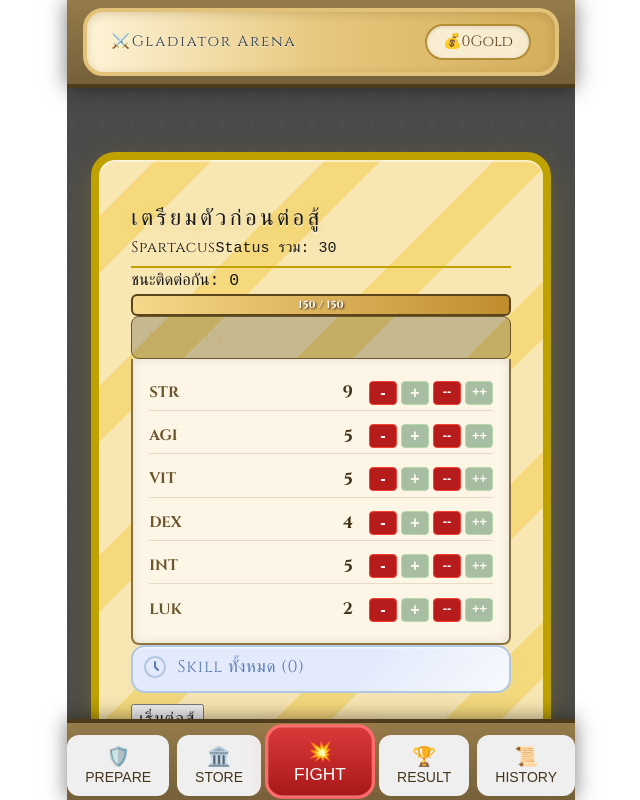
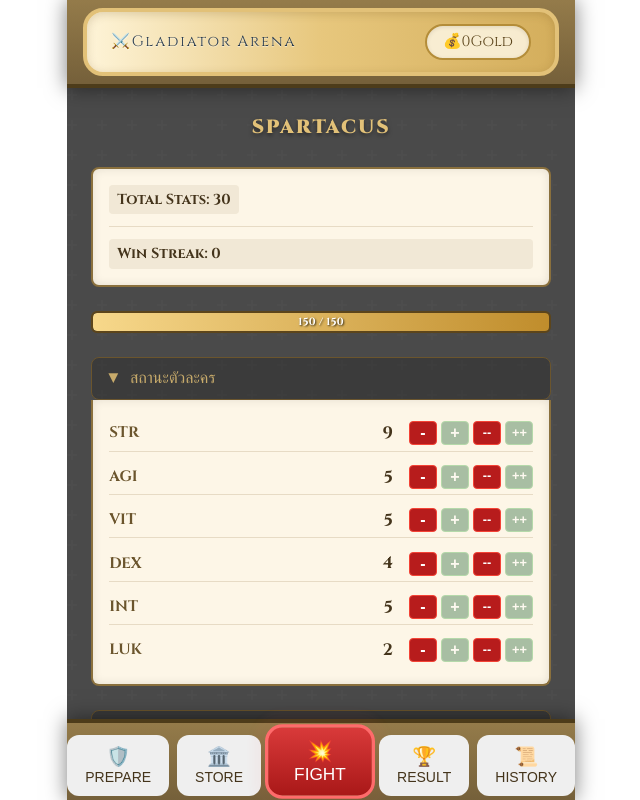
Before and after one commit to NumpolPoldongnok/FightingGame, a Vue app in the folder gladiator-fight/: page /#/fight in a window 1280 px wide. Shown: the whole page, without its empty margins (65-705 px from the left). Built offline with nearby package versions, Linux system fonts and the light colour scheme.

Commit message:
feat: enhance PrepareScene and ResultScene components; improve layout, styling, and add skill choice functionality

```diff
--- a/gladiator-fight/src/components/PrepareScene.vue
+++ b/gladiator-fight/src/components/PrepareScene.vue
@@ -3,7 +3,6 @@ import type { Character } from '../store/useGameStore'
 import CharacterStatus from './CharacterStatus.vue';
 import HPBar from './HPBar.vue';
 import SkillList from './SkillList.vue';
-
 
 const props = defineProps<{
   character: Character
@@ -17,67 +16,137 @@ function totalStatus(c: Character) {
 </script>
 
 <template>
-  <div class="gladiator-prepare-bg max-w-2xl mx-auto rounded-2xl shadow-2xl border-8 border-yellow-800 p-8 mt-8 mb-8">
-    <h2 class="text-2xl font-extrabold mb-4 text-center text-yellow-900 tracking-widest gladiator-title">เตรียมตัวก่อนต่อสู้</h2>
+    <h2 class="prepare-title">{{ character.name }}</h2>
     <div v-if="character">
-      <div class="flex flex-col sm:flex-row items-center justify-between mb-2 gap-2 gladiator-header">
-        <span class="text-xl font-bold text-yellow-900 gladiator-name">{{ character.name }}</span>
-        <span class="text-base text-yellow-800 gladiator-status-sum">Status รวม: <span class="font-bold text-yellow-900">{{ totalStatus(character) }}</span></span>
+      <!-- Character Info Header -->
+      <header class="character-header">
+        <div class="header-main">
+          <span class="status-sum">Total Stats: {{ totalStatus(character) }}</span>
+        </div>
+        <div class="win-streak">Win Streak: {{ character.winStreak }}</div>
+      </header>
+
+      <!-- Main Content Body -->
+      <div class="prepare-body">
+        <HPBar :value="character.hp" :max="character.maxHp" type="player" />
+        <CharacterStatus :character="character" :showButtons="true"/>
+        <SkillList :skills="character.skills" />
       </div>
-      <div class="mb-2 text-yellow-800 gladiator-streak">ชนะติดต่อกัน: <span class="font-bold">{{ character.winStreak }}</span></div>
-      <HPBar :value="character.hp" :max="character.maxHp" />
-      <CharacterStatus :character="character" title="Status" :showButtons="true"/>
-      <SkillList :skills="character.skills" />
-      <div v-if="character.hp <= 0" class="mt-4 text-center">
-        <p class="text-lg text-red-700 font-bold mb-2">ตายแล้ว</p>
-        <button @click="$emit('restart')" class="gladiator-btn bg-gradient-to-r from-yellow-700 to-yellow-900 text-yellow-100 font-extrabold shadow-lg border-2 border-yellow-800 hover:from-yellow-800 hover:to-yellow-900 transition-colors px-6 py-2 rounded-lg">เกิดใหม่</button>
-      </div>
-      <template v-else>
-        <div class="flex justify-center mt-4">
-          <button @click="$emit('start-fight')" class="gladiator-btn bg-gradient-to-r from-yellow-700 to-yellow-900 text-yellow-100 font-extrabold shadow-lg border-2 border-yellow-800 hover:from-yellow-800 hover:to-yellow-900 transition-colors px-8 py-2 rounded-lg">เริ่มต่อสู้</button>
+
+      <!-- Action Footer -->
+      <footer class="prepare-footer">
+        <div v-if="character.hp <= 0" class="text-center">
+          <p class="death-message">YOU HAVE FALLEN</p>
+          <button @click="$emit('restart')" class="action-btn btn-restart">
+            RESTART
+          </button>
         </div>
-      </template>
+      </footer>
     </div>
-  </div>
 </template>
 
 <style scoped>
-.gladiator-prepare-bg {
-  background: repeating-linear-gradient(135deg, #f9e7b3 0 40px, #f5d97c 40px 80px, #f9e7b3 80px 120px);
-  box-shadow: 0 12px 36px #bfa10044, 0 2px 0 #fff8 inset;
-  margin-top: 2.5rem;
-  margin-bottom: 2.5rem;
-  border-radius: 1.5rem;
-  border: 8px solid #bfa100;
-  padding: 2.5rem 2rem 2.5rem 2rem;
+/* === Gladiator Themed Prepare Scene === */
+
+.prepare-title {
+  font-family: 'Cinzel', serif;
+  font-size: 1.2rem;
+  font-weight: 900;
+  text-align: center;
+  color: #e2c178;
+  text-transform: uppercase;
+  letter-spacing: 0.1em;
+  text-shadow: 0 2px 4px rgba(0,0,0,0.5);
+  margin: 0 0 1.5rem 0;
 }
-.gladiator-title {
-  text-shadow: 0 2px 0 #fff8, 0 4px 12px #bfa10044;
-  letter-spacing: 0.15em;
-  color: #181818 !important;
+
+.character-header {
+  background-color: #fdf6e7;
+  color: #44341b;
+  border-radius: 8px;
+  border: 2px solid #8a703d;
+  padding: 1rem;
+  margin-bottom: 1.5rem;
+  box-shadow: inset 0 0 10px rgba(0,0,0,0.1);
 }
-.gladiator-header {
-  border-bottom: 2px solid #bfa100;
-  padding-bottom: 0.3em;
+
+.header-main {
+  display: flex;
+  justify-content: space-between;
+  align-items: baseline;
+  flex-wrap: wrap;
+  gap: 0.5rem;
+  border-bottom: 1px solid rgba(138, 112, 61, 0.2);
+  padding-bottom: 0.75rem;
+  margin-bottom: 0.75rem;
 }
-.gladiator-name {
+
+.character-name {
   font-family: 'Cinzel', serif;
-  letter-spacing: 0.04em;
-  color: #181818 !important;
+  font-size: 1.5rem;
+  font-weight: 700;
 }
-.gladiator-status-sum {
-  font-family: 'Share Tech Mono', monospace;
-  color: #181818 !important;
+
+.status-sum, .win-streak {
+  font-weight: 600;
+  font-size: 0.9rem;
+  background: rgba(138, 112, 61, 0.1);
+  padding: 0.2rem 0.5rem;
+  border-radius: 4px;
 }
-.gladiator-streak {
-  font-family: 'Share Tech Mono', monospace;
-  font-size: 1.1em;
-  color: #181818 !important;
+
+.prepare-body {
+  display: flex;
+  flex-direction: column;
+  gap: 1.5rem;
 }
-.gladiator-btn {
+
+.prepare-footer {
+  margin-top: 2rem;
+}
+
+.death-message {
   font-family: 'Cinzel', serif;
-  letter-spacing: 0.08em;
-  font-size: 1.13em;
-  color: #181818 !important;
+  font-size: 1.2rem;
+  font-weight: 700;
+  color: #b71c1c;
+  margin-bottom: 1rem;
+  text-transform: uppercase;
+}
+
+.action-btn {
+  font-family: 'Cinzel', serif;
+  font-weight: 700;
+  font-size: 1.2rem;
+  padding: 0.75rem 2.5rem;
+  border-radius: 8px;
+  border-width: 3px;
+  border-style: solid;
+  color: #fff;
+  cursor: pointer;
+  text-transform: uppercase;
+  letter-spacing: 0.05em;
+  transition: all 0.2s;
+}
+
+.btn-fight {
+  background: linear-gradient(to bottom, #c08d2c, #8a621c);
+  border-color: #f7d88b;
+  color: #fff;
+  text-shadow: 0 1px 2px rgba(0,0,0,0.4);
+}
+.btn-fight:hover {
+  background: linear-gradient(to bottom, #d89e31, #a07421);
+  box-shadow: 0 0 15px #e2c17880;
+}
+
+.btn-restart {
+  background: linear-gradient(to bottom, #b71c1c, #8a1414);
+  border-color: #ef4444;
+  text-shadow: 0 1px 2px rgba(0,0,0,0.4);
+}
+.btn-restart:hover {
+  background: linear-gradient(to bottom, #c92c2c, #a02424);
+  box-shadow: 0 0 15px #b71c1c80;
 }
 </style>
--- a/gladiator-fight/src/components/ResultScene.vue
+++ b/gladiator-fight/src/components/ResultScene.vue
@@ -4,53 +4,212 @@ import type { Skill } from '../store/skillUtils'
 import CharacterStatus from './CharacterStatus.vue'
 import HPBar from './HPBar.vue'
 import { computed, onMounted } from 'vue';
-
 import SkillChoicePanel from './SkillChoicePanel.vue'
 
 const props = defineProps<{
   character: Character,
   skillChoices: Skill[]
 }>()
+
 defineEmits(['choose-skill', 'restart', 'back', 'refresh-skill'])
 
 const win = computed(() => props.character.hp > 0)
+
 onMounted(() => {
   console.log('Mounting ResultScene with skill choices:', props.skillChoices)
 })
 </script>
 
 <template>
-  <div>
+  <!-- Main container with dynamic class for win/lose state -->
+  <div class="result-container" :class="win ? 'result-win' : 'result-lose'">
 
-    <div>
-      <table>
-        <tbody>
-            <tr style="vertical-align: top; text-align: center;">
-            <td>
-              <h2>ผลการต่อสู้</h2>
-              <div>
-              <span>ชนะติดต่อกัน: {{ character.winStreak }}</span>
-              <span v-if="win">ได้เงิน: <strong>{{ character.lastMoneyEarned }}</strong></span>
-              </div>
-              <HPBar v-if="character" :value="character.hp" :max="character.maxHp" />
-              <CharacterStatus :character="character" title="Status หลังชนะ" />
-            </td>
-            <td>
-              <div>
-              <h2 v-if="win">คุณชนะ!</h2>
-              <h2 v-else>คุณแพ้</h2>
-              </div>
-              <SkillChoicePanel :skill-choices="skillChoices" @choose-skill="$emit('choose-skill', $event)"
-              @refresh-skill="$emit('refresh-skill')" @back="$emit('back')" />
-            </td>
-            </tr>
-        </tbody>
-      </table>
+    <!-- Header showing the main result -->
+    <header class="result-header">
+      <h2 class="result-title">{{ win ? 'VICTORY' : 'DEFEAT' }}</h2>
+      <p class="result-subtitle">{{ win ? 'You are triumphant in the arena!' : 'You have fallen...' }}</p>
+    </header>
+
+    <!-- Summary of earnings and streaks -->
+    <div class="result-summary">
+      <div class="summary-item">
+        <span>Win Streak</span>
+        <strong>{{ character.winStreak }}</strong>
+      </div>
+      <div v-if="win" class="summary-item">
+        <span>Gold Earned</span>
+        <strong class="gold-earned">+{{ character.lastMoneyEarned }}</strong>
+      </div>
     </div>
-    <div v-if="character.hp <= 0">
-      <p>ตายแล้ว</p>
-      <button @click="$emit('restart')">เกิดใหม่</button>
-      <button @click="$emit('back')">กลับหน้าเตรียมตัว</button>
+
+    <!-- Character's final status -->
+    <div class="character-final-status">
+      <HPBar :value="character.hp" :max="character.maxHp" :type="win ? 'player' : 'enemy'" />
+      <CharacterStatus :character="character" title="Final Status" :show-buttons="true" />
     </div>
+
+    <!-- Main action panel based on result -->
+    <template v-if="win">
+      <SkillChoicePanel
+        :skill-choices="skillChoices"
+        @choose-skill="$emit('choose-skill', $event)"
+        @refresh-skill="$emit('refresh-skill')"
+        @back="$emit('back')"
+      />
+    </template>
+    <template v-else>
+      <div class="death-actions">
+        <p>Your journey ends here... for now.</p>
+        <button class="action-btn btn-restart" @click="$emit('restart')">RESTART</button>
+        <button class="action-btn btn-back" @click="$emit('back')">BACK TO PREPARE</button>
+      </div>
+    </template>
+
   </div>
 </template>
+
+<style scoped>
+/* === Gladiator Themed Result Scene === */
+
+.result-container {
+  width: 100%;
+  border-radius: 12px;
+  border-width: 4px;
+  border-style: solid;
+  padding: 1.5rem 2rem;
+  box-sizing: border-box;
+  margin-top: 1rem;
+  transition: all 0.3s ease-in-out;
+}
+
+/* --- THEMES --- */
+.result-win {
+  border-color: #e2c178;
+  background: radial-gradient(circle, #4a3c1a 0%, #2a2a2a 70%);
+  box-shadow: 0 5px 30px #e2c17844;
+}
+.result-lose {
+  border-color: #8a1414;
+  background: radial-gradient(circle, #4a1a1a 0%, #2a2a2a 70%);
+  box-shadow: 0 5px 30px #b71c1c44;
+}
+/* -------------- */
+
+.result-header {
+  text-align: center;
+  margin-bottom: 2rem;
+}
+.result-title {
+  font-family: 'Cinzel', serif;
+  font-size: 4rem;
+  font-weight: 900;
+  line-height: 1;
+  text-transform: uppercase;
+  letter-spacing: 0.1em;
+}
+.result-win .result-title {
+  color: #f7d88b;
+  text-shadow: 0 0 15px #f7d88b, 0 0 5px #fff;
+}
+.result-lose .result-title {
+  color: #ef4444;
+  text-shadow: 0 0 15px #ef4444;
+}
+
+.result-subtitle {
+  font-size: 1.1rem;
+  color: #c8ab6b;
+  margin-top: 0.5rem;
+  opacity: 0.8;
+}
+
+.result-summary {
+  display: flex;
+  justify-content: center;
+  gap: 1rem;
+  background-color: #fdf6e7;
+  color: #44341b;
+  border-radius: 8px;
+  border: 2px solid #8a703d;
+  padding: 1rem;
+  margin-bottom: 2rem;
+  box-shadow: inset 0 0 10px rgba(0,0,0,0.1);
+  text-align: center;
+}
+.summary-item {
+  display: flex;
+  flex-direction: column;
+  flex: 1;
+}
+.summary-item span {
+  font-size: 0.9rem;
+  color: #6b552d;
+  margin-bottom: 0.25rem;
+}
+.summary-item strong {
+  font-size: 1.5rem;
+  font-weight: 700;
+}
+.gold-earned {
+  color: #b48d39;
+}
+
+.character-final-status {
+  margin-bottom: 2rem;
+  display: flex;
+  flex-direction: column;
+  gap: 1.5rem;
+}
+
+.death-actions {
+  text-align: center;
+  margin-top: 2rem;
+  padding: 1.5rem;
+  background: rgba(0,0,0,0.2);
+  border-radius: 8px;
+}
+.death-actions p {
+  margin-bottom: 1.5rem;
+  color: #c8ab6b;
+}
+.death-actions .action-btn {
+  margin: 0 0.5rem;
+}
+.action-btn {
+  font-family: 'Cinzel', serif;
+  font-weight: 700;
+  font-size: 1rem;
+  padding: 0.75rem 1.5rem;
+  border-radius: 8px;
+  border-width: 3px;
+  border-style: solid;
+  color: #fff;
+  cursor: pointer;
+  text-transform: uppercase;
+  letter-spacing: 0.05em;
+  transition: all 0.2s;
+}
+.btn-restart {
+  background: linear-gradient(to bottom, #b71c1c, #8a1414);
+  border-color: #ef4444;
+}
+.btn-restart:hover {
+  background: linear-gradient(to bottom, #c92c2c, #a02424);
+}
+.btn-back {
+  background: linear-gradient(to bottom, #6b552d, #4a3c23);
+  border-color: #c8ab6b;
+}
+.btn-back:hover {
+  background: linear-gradient(to bottom, #8a703d, #6b552d);
+}
+
+@media (max-width: 640px) {
+  .result-title {
+    font-size: 2.5rem;
+  }
+  .result-container {
+    padding: 1rem;
+  }
+}
+</style>
--- a/gladiator-fight/src/components/SkillList.vue
+++ b/gladiator-fight/src/components/SkillList.vue
@@ -14,212 +14,158 @@ function showDetail(i: number) {
 function hideDetail() {
   hovered.value = null
 }
-
-const maxPerRow = 6
-
 </script>
 
 <template>
-  <details class="skill-list-fold genshin-skill-list-outer" :open="false">
-    <summary class="skill-list-summary genshin-skill-list-summary">
-      <span class="genshin-skill-list-title">
-        <svg width="22" height="22" viewBox="0 0 22 22" fill="none" xmlns="http://www.w3.org/2000/svg" style="vertical-align:middle;margin-right:0.4em;"><circle cx="11" cy="11" r="10" fill="#e3eafc" stroke="#b2c7e1" stroke-width="2"/><path d="M11 6v5l3 3" stroke="#5b7bb2" stroke-width="2" stroke-linecap="round" stroke-linejoin="round"/></svg>
-        Skill ทั้งหมด ({{ skills.length }})
-      </span>
+  <details class="skill-list-fold" open>
+    <summary class="skill-list-summary">
+      สกิลทั้งหมด ({{ skills.length }})
     </summary>
-    <div class="skill-list genshin-skill-list">
-      <template v-for="(skill, i) in skills" :key="i">
-        <span
-          class="skill-icon genshin-skill genshin-skill-btn"
+    <div class="skill-grid">
+      <div
+        v-for="(skill, i) in skills"
+        :key="i"
+        class="skill-item"
         @mouseenter="showDetail(i)"
         @mouseleave="hideDetail"
         tabindex="0"
         @focus="showDetail(i)"
         @blur="hideDetail"
       >
-          <span class="genshin-labels">
-            <span v-if="skill.buff" class="stat-label buff genshin-buff">[+{{ skill.buff.statusType.toUpperCase() }}]</span>
-            <span v-if="skill.debuff" class="stat-label debuff genshin-debuff">[-{{ skill.debuff.statusType.toUpperCase() }}]</span>
-          </span>
-          <div v-if="hovered === i" class="skill-popup genshin-popup genshin-skill-popup">
-            <div class="genshin-popup-header">
-              <span class="genshin-popup-title">{{ skill.name }}</span>
+        <!-- Skill Label (Buff/Debuff) -->
+        <span v-if="skill.buff" class="skill-label buff-label">[+{{ skill.buff.statusType.toUpperCase() }}]</span>
+        <span v-if="skill.debuff" class="skill-label debuff-label">[-{{ skill.debuff.statusType.toUpperCase() }}]</span>
+
+        <!-- Skill Details Popup -->
+        <div v-if="hovered === i" class="skill-popup">
+          <h4 class="popup-title">{{ skill.name }}</h4>
+          <p class="popup-desc">{{ skill.description }}</p>
+          <div v-if="skill.buff" class="popup-effect buff-effect">
+            Buff: <b>{{ skill.buff.statusType.toUpperCase() }}</b>
+            <span v-if="skill.buff.value"> +{{ skill.buff.value }}</span>
+            <span v-if="skill.buff.multiply"> ×{{ skill.buff.multiply }}</span>
           </div>
-            <div class="genshin-popup-desc">{{ skill.description }}</div>
-            <div v-if="skill.buff" class="genshin-popup-buff">
-              <span>Buff: <b class="genshin-buff">{{ skill.buff.statusType.toUpperCase() }}</b>
-                <span v-if="skill.buff.value">+{{ skill.buff.value }}</span>
-                <span v-if="skill.buff.multiply"> ×{{ skill.buff.multiply }}</span>
-              </span>
-            </div>
-            <div v-if="skill.debuff" class="genshin-popup-debuff">
-              <span>Debuff: <b class="genshin-debuff">{{ skill.debuff.statusType.toUpperCase() }}</b>
-                <span v-if="skill.debuff.value">-{{ skill.debuff.value }}</span>
+          <div v-if="skill.debuff" class="popup-effect debuff-effect">
+            Debuff: <b>{{ skill.debuff.statusType.toUpperCase() }}</b>
+            <span v-if="skill.debuff.value"> -{{ skill.debuff.value }}</span>
             <span v-if="skill.debuff.multiply"> ×{{ skill.debuff.multiply }}</span>
-              </span>
           </div>
         </div>
-        </span>
-        <template v-if="(i + 1) % maxPerRow === 0">
-          <br />
-        </template>
-      </template>
+      </div>
     </div>
   </details>
 </template>
 
 <style scoped>
- .skill-list {
+/* === Gladiator Themed SkillList === */
+
+.skill-list-fold {
+  width: 100%; /* << CHANGED >> Fit container */
+}
+
+.skill-list-summary {
+  font-family: 'Cinzel', serif;
+  font-weight: 700;
+  font-size: 1rem;
+  color: #c8ab6b;
+  background: rgba(0, 0, 0, 0.2);
+  padding: 0.5rem 1rem;
+  border-radius: 8px;
+  border: 1px solid #6b552d;
+  cursor: pointer;
+  list-style: none; /* Hide default arrow */
   display: flex;
-  gap: 0.7rem;
   align-items: center;
-  flex-wrap: wrap;
+  transition: background-color 0.2s;
 }
-.genshin-skill {
+.skill-list-summary:hover {
+  background: rgba(0, 0, 0, 0.3);
+}
+
+/* Custom arrow */
+.skill-list-summary::before {
+  content: '▶';
+  display: inline-block;
+  margin-right: 0.75rem;
+  font-size: 0.8em;
+  transition: transform 0.2s ease-in-out;
+}
+.skill-list-fold[open] > .skill-list-summary::before {
+  transform: rotate(90deg);
+}
+
+.skill-grid {
+  display: flex;
+  flex-wrap: wrap; /* << IMPORTANT >> Allows skills to wrap to the next line */
+  gap: 0.5rem;
+  padding: 0.75rem;
+  background-color: rgba(0,0,0,0.1);
+  border-radius: 0 0 8px 8px;
+  border: 2px solid #6b552d;
+  border-top: none;
+}
+
+.skill-item {
   position: relative;
-  display: inline-block;
+  background-color: #4a3c23;
+  border: 2px solid #8a703d;
+  border-radius: 6px;
+  padding: 0.3rem 0.6rem;
   cursor: pointer;
-  font-size: 1.5em;
-  background: linear-gradient(135deg, #e3eafc 60%, #f7fafd 100%);
-  border: 2px solid #b2c7e1;
-  border-radius: 12px;
-  box-shadow: 0 2px 10px #b2c7e133, 0 1px 0 #fff8 inset;
-  padding: 0.18em 0.7em 0.18em 0.7em;
-  margin: 0.1em 0.1em;
-  min-width: 48px;
-  transition: border 0.2s, box-shadow 0.2s;
+  transition: all 0.2s;
+  min-width: 80px;
+  text-align: center;
 }
-.genshin-skill:focus, .genshin-skill:hover {
-  border: 2px solid #7ec6f5;
-  box-shadow: 0 4px 16px #7ec6f577, 0 2px 0 #fff8 inset;
-  background: linear-gradient(135deg, #e3f6fd 60%, #f7fafd 100%);
+.skill-item:hover, .skill-item:focus {
+  border-color: #e2c178;
+  box-shadow: 0 0 10px #e2c17880;
+  background-color: #6b552d;
   outline: none;
 }
-.genshin-labels {
-  display: flex;
-  gap: 0.2em;
-  align-items: center;
-  justify-content: center;
+
+.skill-label {
+  font-family: 'Cinzel', serif;
+  font-weight: 700;
+  font-size: 0.9em;
 }
-.stat-label.genshin-buff {
-  color: #43a047;
+.buff-label { color: #4caf50; }
+.debuff-label { color: #f44336; }
+
+/* Parchment-style popup */
+.skill-popup {
+  position: absolute;
+  bottom: 115%; /* Position above the skill item */
+  left: 50%;
+  transform: translateX(-50%);
+  width: 250px;
+  z-index: 10;
+
+  background-color: #fdf6e7;
+  color: #44341b;
+  border: 2px solid #8a703d;
+  border-radius: 8px;
+  padding: 1rem;
+  box-shadow: 0 5px 15px rgba(0,0,0,0.4);
+  text-align: left;
+}
+.popup-title {
+  font-family: 'Cinzel', serif;
+  font-size: 1.1rem;
   font-weight: 700;
-  letter-spacing: 1px;
-  background: rgba(67,160,71,0.08);
-  border-radius: 6px;
-  padding: 0.05em 0.4em;
+  color: #6b552d;
+  margin: 0 0 0.5rem 0;
+  padding-bottom: 0.5rem;
+  border-bottom: 1px solid rgba(138, 112, 61, 0.2);
 }
-.stat-label.genshin-debuff {
-  color: #e53935;
-  font-weight: 700;
-  letter-spacing: 1px;
-  background: rgba(229,57,53,0.08);
-  border-radius: 6px;
-  padding: 0.05em 0.4em;
+.popup-desc {
+  font-size: 0.9rem;
+  margin: 0 0 0.75rem 0;
+  white-space: pre-wrap;
 }
-.genshin-popup {
-  position: absolute;
-  left: 50%;
-  top: 110%;
-  transform: translateX(-50%);
-  background: linear-gradient(135deg, #e3eafc 60%, #f7fafd 100%);
-  color: #2d3142;
-  border-radius: 12px;
-  padding: 1em 1.3em 1.1em 1.3em;
-  min-width: 210px;
-  box-shadow: 0 4px 18px #b2c7e155, 0 1.5px 0 #fff8 inset;
-  z-index: 10;
-  font-size: 1.08em;
-  white-space: pre-line;
-  border: 1.5px solid #b2c7e1;
-}
-.genshin-popup-header {
-  font-family: 'Montserrat', 'Prompt', Arial, sans-serif;
-  font-size: 1.13em;
-  font-weight: 700;
-  color: #5b7bb2;
-  margin-bottom: 0.2em;
-  letter-spacing: 1.2px;
-}
-.genshin-popup-title {
-  font-weight: 700;
-  color: #5b7bb2;
-}
-.genshin-popup-desc {
-  color: #3a3a3a;
-  margin-bottom: 0.4em;
-  font-size: 0.98em;
-}
-.genshin-popup-buff {
-  color: #43a047;
-  font-weight: 600;
-  margin-bottom: 0.1em;
-}
-.genshin-popup-debuff {
-  color: #e53935;
+.popup-effect {
+  font-size: 0.9rem;
   font-weight: 600;
 }
-.genshin-skill-list-outer {
-  margin-bottom: 0.7em;
-  border-radius: 14px;
-  background: linear-gradient(135deg, #e3eafc 60%, #f7fafd 100%);
-  box-shadow: 0 2px 12px #b2c7e122, 0 1.5px 0 #fff8 inset;
-  border: 2px solid #b2c7e1;
-  padding: 0.2em 0.7em 0.5em 0.7em;
-  max-width: 600px;
-  margin-left: auto;
-  margin-right: auto;
-}
-.genshin-skill-list-summary {
-  font-weight: 700;
-  font-size: 1.13em;
-  color: #5b7bb2;
-  cursor: pointer;
-  outline: none;
-  padding: 0.2em 0;
-  letter-spacing: 0.04em;
-  display: flex;
-  align-items: center;
-}
-.genshin-skill-list-title {
-  display: flex;
-  align-items: center;
-  gap: 0.3em;
-}
-.genshin-skill-list {
-  display: flex;
-  gap: 0.7rem;
-  align-items: center;
-  flex-wrap: wrap;
-  justify-content: flex-start;
-  margin-top: 0.7em;
-}
-.genshin-skill-btn {
-  font-size: 1.18em;
-  background: linear-gradient(135deg, #e3eafc 60%, #f7fafd 100%);
-  border: 2.5px solid #b2c7e1;
-  border-radius: 10px;
-  box-shadow: 0 2px 10px #b2c7e133, 0 1px 0 #fff8 inset;
-  padding: 0.18em 0.9em 0.18em 0.9em;
-  margin: 0.1em 0.1em;
-  min-width: 54px;
-  transition: border 0.2s, box-shadow 0.2s, background 0.18s;
-  font-weight: 600;
-  color: #2d3142;
-}
-.genshin-skill-btn:focus, .genshin-skill-btn:hover {
-  border: 2.5px solid #7ec6f5;
-  box-shadow: 0 4px 16px #7ec6f577, 0 2px 0 #fff8 inset;
-  background: linear-gradient(135deg, #e3f6fd 60%, #f7fafd 100%);
-  outline: none;
-}
-.genshin-skill-popup {
-  border-radius: 14px;
-  background: linear-gradient(135deg, #e3eafc 60%, #f7fafd 100%);
-  border: 2px solid #b2c7e1;
-  box-shadow: 0 4px 18px #b2c7e155, 0 1.5px 0 #fff8 inset;
-  padding: 1em 1.3em 1.1em 1.3em;
-  min-width: 220px;
-  font-size: 1.08em;
-}
+.buff-effect { color: #1b5e20; }
+.debuff-effect { color: #b71c1c; }
 </style>
--- a/gladiator-fight/src/store/useGameStore.ts
+++ b/gladiator-fight/src/store/useGameStore.ts
@@ -154,6 +154,7 @@ export const useGameStore = defineStore('game', () => {
     if (c.hp > 0) {
       c.winStreak++;
       c.lastMoneyEarned = calcMoneyEarned(c);
+      c.statusPoint += 5;
       skillChoices.value = skillUtils.randomSkillChoices(c.status.luk);
     }
     // Update to store
```
Lines whose indentation alone changed are shown as unchanged.
